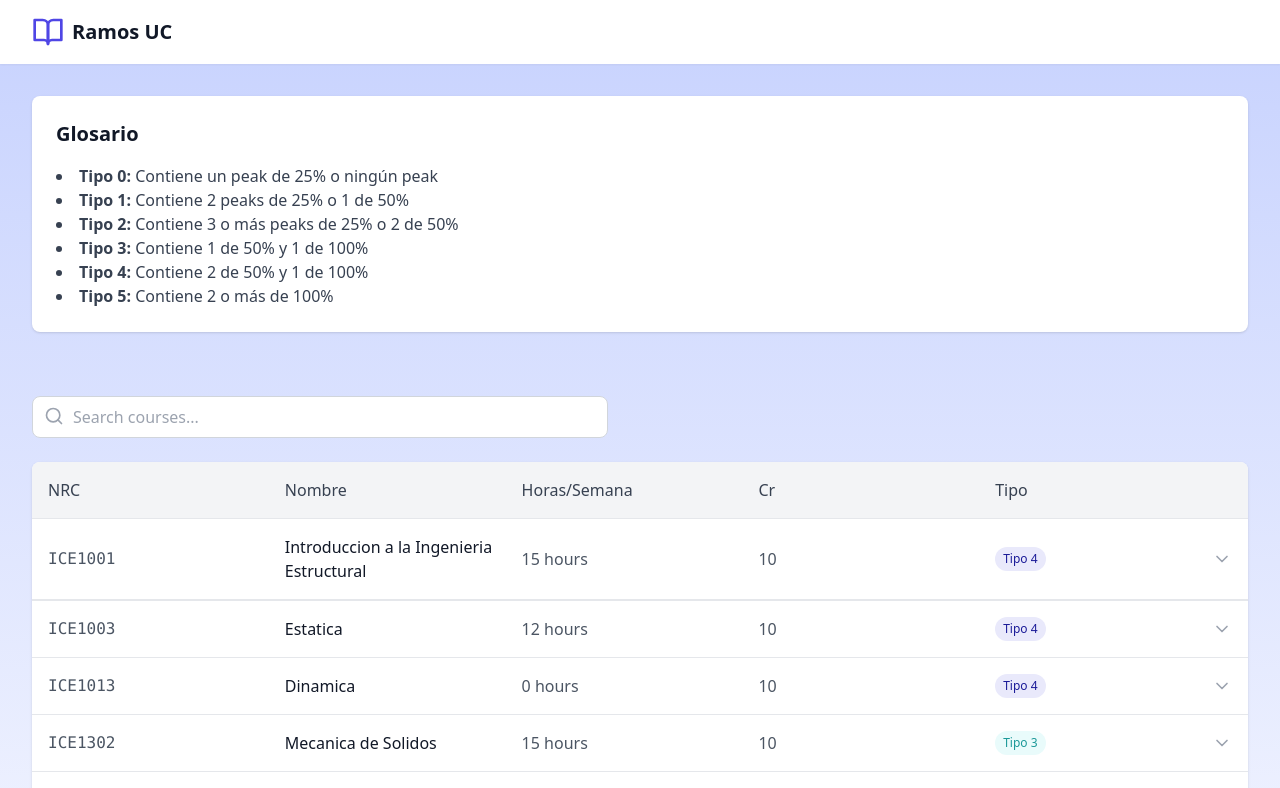
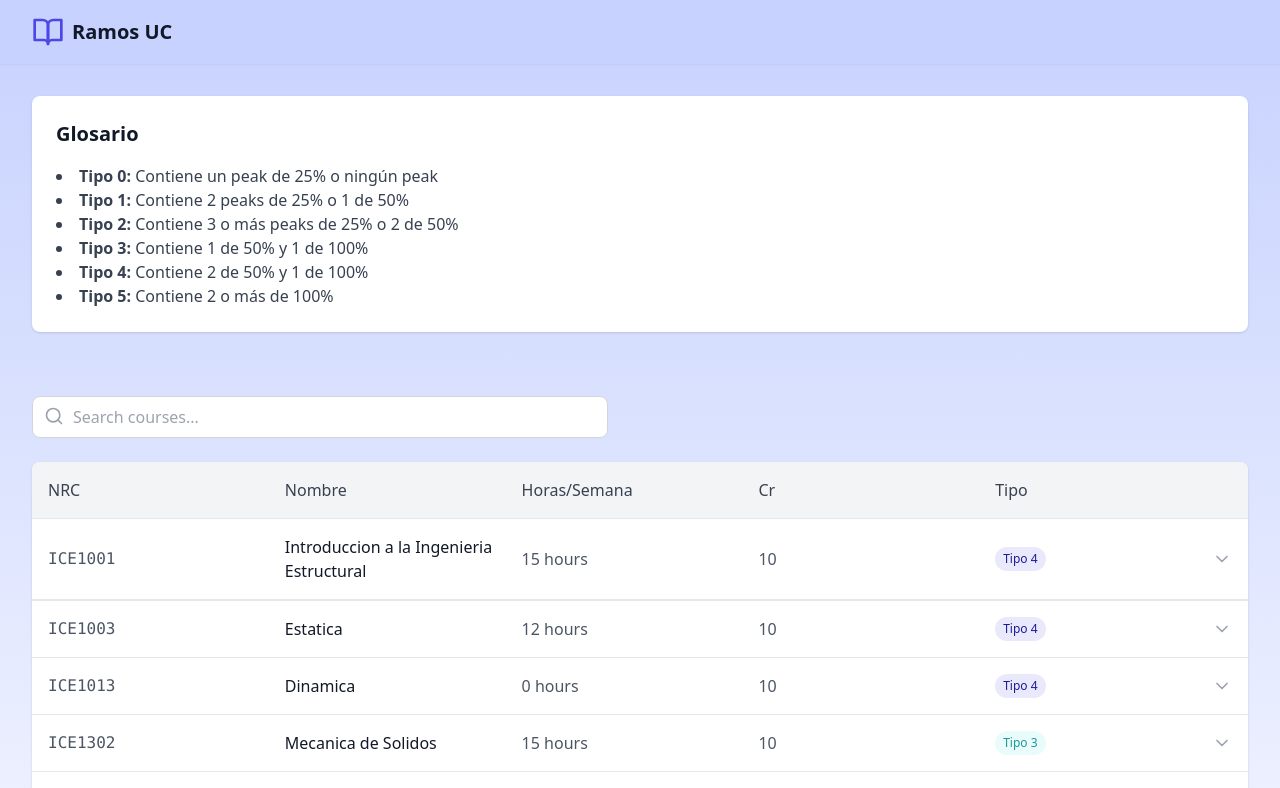
Before and after one commit to canija2000/mockup2.0, a React (Vite) app: page / in a window 1280 px wide. Shown: the top 788 px of the page. Built offline with nearby package versions, Linux system fonts and the light colour scheme.

Commit message:
fheadero

```diff
--- a/src/App.tsx
+++ b/src/App.tsx
@@ -33,7 +33,7 @@ function App() {
 
   return (
     <div className="min-h-screen bg-gradient-to-b from-indigo-200 ...">
-      <header className="bg-white shadow-sm">
+      <header className="bg-indigo-200 shadow-sm">
         <div className="max-w-7xl mx-auto px-4 sm:px-6 lg:px-8 py-4">
           <div className="flex items-center justify-between">
             <div className="flex items-center gap-2">
```
